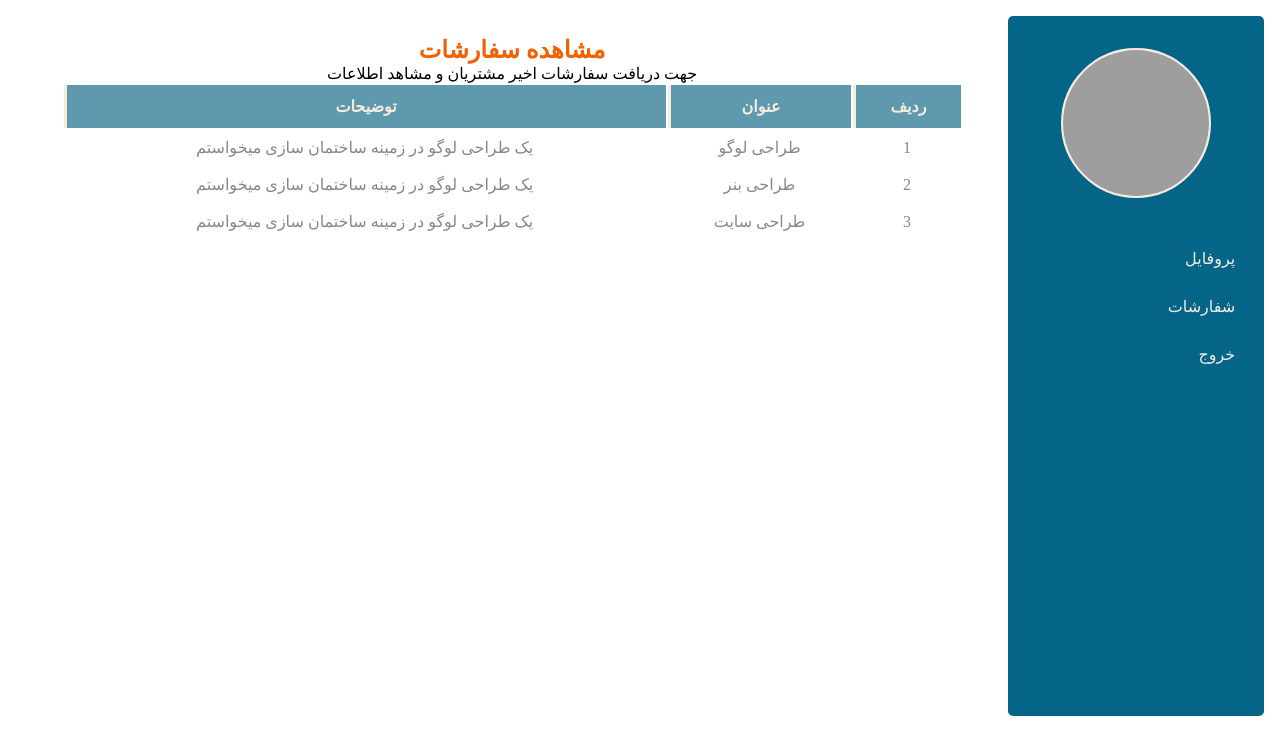
After one commit to Liammtpc/PictureWeb, a PHP site: page /paneluser.html in a window 1280 px wide. The commit adds this page. Shown: the top 755 px of the page. Run offline with PHP 8.4, Linux system fonts and the light colour scheme; grey boxes are pictures that could not be loaded.

Commit message:
page Panel

```diff
--- /dev/null
+++ b/paneluser.html
@@ -0,0 +1,72 @@
+<!DOCTYPE html>
+<html lang="en">
+  <head>
+    <meta charset="UTF-8" />
+    <meta name="viewport" content="width=device-width, initial-scale=1.0" />
+    <link rel="stylesheet" href="Css/all.css" />
+    <link rel="stylesheet" href="style.css" />
+    <title>Liam</title>
+  </head>
+  <body>
+    <div class="container">
+      <main>
+        <section class="panel">
+          <div class="sideBar">
+            <span id="xMarkspanel" class="fa-regular fa-circle-xmark"></span>
+            <img src="Picture/sadarlastin.jpg" alt="" />
+            <nav>
+              <ul>
+                <li>
+                  <a href=""><span class="fa-solid fa-user">پروفایل</span></a>
+                </li>
+                <li>
+                  <a href=""
+                    ><span class="fa-solid fa-bell">شفارشات</span></a
+                  >
+                </li>
+                <li>
+                  <a href=""
+                    ><span class="fa-solid fa-right-from-bracket">خروج</span></a
+                  >
+                </li>
+              </ul>
+            </nav>
+          </div>
+          <div class="dashbords">
+            <span id="bars" class="fa-solid fa-bars"></span>
+            <section>
+                <div class="titleinpanel">
+                    <h2>مشاهده سفارشات</h2>
+                    <p>جهت دریافت سفارشات اخیر مشتریان و مشاهد اطلاعات</p>
+                    <div class="orderCustomer">
+                        <table>
+                            <tr>
+                              <th>ردیف</th>
+                              <th>عنوان</th>
+                              <th>توضیحات</th>
+                            </tr>
+                            <tr>
+                              <td>1</td>
+                              <td>طراحی لوگو</td>
+                              <td>یک طراحی لوگو در زمینه ساختمان سازی میخواستم</td>
+                            </tr>
+                              <td>2</td>
+                              <td>طراحی بنر</td>
+                              <td>یک طراحی لوگو در زمینه ساختمان سازی میخواستم</td>
+                            </tr>
+                              <td>3</td>
+                              <td>طراحی سایت</td>
+                              <td>یک طراحی لوگو در زمینه ساختمان سازی میخواستم</td>
+                            </tr>
+                          </table>
+                    </div>
+                </div>
+            </section>
+          </div>
+        </section>
+      </main>
+    </div>
+  </body>
+  <script src="Javascript/scroll.js"></script>
+  <script src="Javascript/panel.js"></script>
+</html>
--- a/style.css
+++ b/style.css
@@ -512,3 +512,241 @@ footer{
     border: 1px solid #f16101;
     color: #f16101;
 }
+ .panel{
+        width: 100%;
+        display: flex;
+        align-items: center;
+        justify-content: center;
+        margin: 16px auto;
+     }
+     .sideBar{
+        width: 20%;
+        background-color: #046588;
+        height: 700px;
+        position: sticky;
+        top: 16px;
+        right: 16px;
+        display: flex;
+        flex-direction: column;
+        border-radius: 5px;
+
+     }
+     .sideBar img{
+        width: 150px;
+        aspect-ratio: 1/1;
+        border:2px double #f5ece0;
+        border-radius: 50%;
+        background-color: #fff;
+        margin: 32px auto;
+     }
+     .sideBar ul li a{
+        width: 90%;
+        height: 40px;
+        border-radius: 5px;
+        display: flex;
+        margin: 8px auto;
+        color: #f5ece0;
+        align-items: center;
+        padding: 0 16px;
+     }
+     .sideBar ul li a:hover{
+        background-color: #f5ece04c;
+     }
+     .sideBar ul li a span{
+        display: flex;
+        gap: 16px;
+     }
+     .dashbords{
+        width: 78%;
+        height: 700px;
+        margin: 0 auto;
+        overflow-y: auto;
+        visibility: visible;
+
+     }
+     .dashbords h2{
+        margin: 20px 20px 0 20px;
+     }
+     .dashbords::-webkit-scrollbar{
+        color: #336d82;
+     }
+ .titleinpanel{
+    width: 100%;
+    margin: 0 auto;
+    display: flex;
+    flex-direction: column;
+    align-items: center;
+ }
+ .orderCustomer{
+    width: 95%;
+ }
+     .orderCustomer table th{
+        background-color: #5f99ae;
+        text-align: center;
+        padding: 12px;
+        color: #f5ece0;
+        border-left:3px solid #f5ece0;
+     }
+     .lastBloge table td,.lastGallery table td,.orderCustomer table td{
+        text-align: center;
+        padding: 8px;
+        color: #888;
+     }
+     .orderCustomer table{
+        width: 95%;
+        margin: 0 auto;
+     }
+     .profile{
+        width: 100%;
+        margin: 56px auto;
+     }
+     .profile form{
+        width: 95%;
+        display: flex;
+        flex-direction: column;
+        align-items: center;
+     }
+     .profile input{
+        width:60%;
+        height: 40px;
+        border-radius: 5px;
+        padding: 0 16px;
+        background-color: #f3f3f3;
+        border: none;
+        outline: none;
+     }
+     .profile input[type="file"]{
+       display: none;
+     }
+     .profile #uplaods{
+          background: #f16101;
+          color: #f5ece0;
+          padding: 8px 32px;
+          border-radius: 5px;
+          margin: 16px auto;
+          cursor: pointer;
+          transition: .3s;
+     }
+     .profile #uplaods:hover{
+          background:transparent;
+          color: #f16101;
+          border: 1px solid #f16101;
+     }
+     .profile button{
+        width: 150px;
+        height: 40px;
+        background: transparent;
+        border: 1px solid #336d82;
+        border-radius: 5px;
+        color: #336d82;
+        margin: 16px auto;
+     }
+     .profile button:hover{
+        background-color: #336d82;
+        color: #f5ece0
+     }
+     .profile a{
+        width: 100px;
+        height: 40px;
+        background-color: #f16101;
+        color: white;
+        display: flex;
+        align-items: center;
+        justify-content: center;
+        border-radius: 5px;
+     }
+     .profile textarea{
+        width:60%;
+        height: 250px;
+        border-radius: 5px;
+        padding:16px;
+        background-color: #f3f3f3;
+        border: none;
+        outline: none;
+        resize: none;
+     }
+     .lastBloge.total,.lastGallery.total{
+        width: 95%;
+     }
+     .addtoDoList{
+        width: 100%;
+        display: flex;
+        align-items: center;
+        justify-content: center;
+        margin: 56px auto;
+     }
+     .addtoDoList form{
+        display: flex;
+        align-items: center;
+        justify-content: center;
+        margin: 0 auto;
+        gap: 16px;
+        flex-wrap: wrap;
+     }
+     .addtoDoList input{
+        width:60%;
+        height: 40px;
+        border-radius: 5px;
+        padding: 0 16px;
+        background-color: #f3f3f3;
+        border: none;
+        outline: none;
+     }
+     .addtoDoList button{
+        width: 150px;
+        height: 40px;
+        border-radius: 5px;
+        border: 1px solid #336d82;
+        color: #336d82;
+        transition: .3s;
+        background-color: transparent;
+        font-family: 'sans';
+     }
+     .addtoDoList button:hover{
+        background-color: #336d82;
+        color: #f5ece0;
+     }
+     .dispalyListToDo{
+        width: 100%;
+        margin: 24px auto;
+        display: flex;
+        flex-direction: column;
+        align-items: center;
+        justify-content: center;
+     }
+     .dispalyListToDo ul{
+        width: 100%;
+     }
+     .dispalyListToDo ul li{
+        border: 1px solid #d3d3d3;
+        width: 50%;
+        height: 40px;
+        display: flex;
+        align-items: center;
+        justify-content: space-between;
+        padding: 0 16px;
+        margin: 4px auto;
+        border-radius: 5px;
+     }
+     .dispalyListToDo ul li:hover{
+        background-color: #f5ece038;
+     }
+     #titleTodo{
+        font-size: 23px;
+     }
+     #hide{
+        visibility: hidden;
+     }
+     .dispalyListToDo span{
+        font-size: 20px;
+        cursor: pointer;
+     }
+     #xMarkspanel{
+        z-index: 10;
+        position: absolute;
+        top: 16px;
+        left:16px;
+        color: #f5ece0;
+        font-size: 20px;
+        visibility: hidden;
+     }
```
Also changed, not shown: controlOrder.html (added, +98 -0 lines), paneladmin.html (added, +65 -0 lines), profile.html (added, +82 -0 lines), uploadsBloge.html (added, +110 -0 lines).
